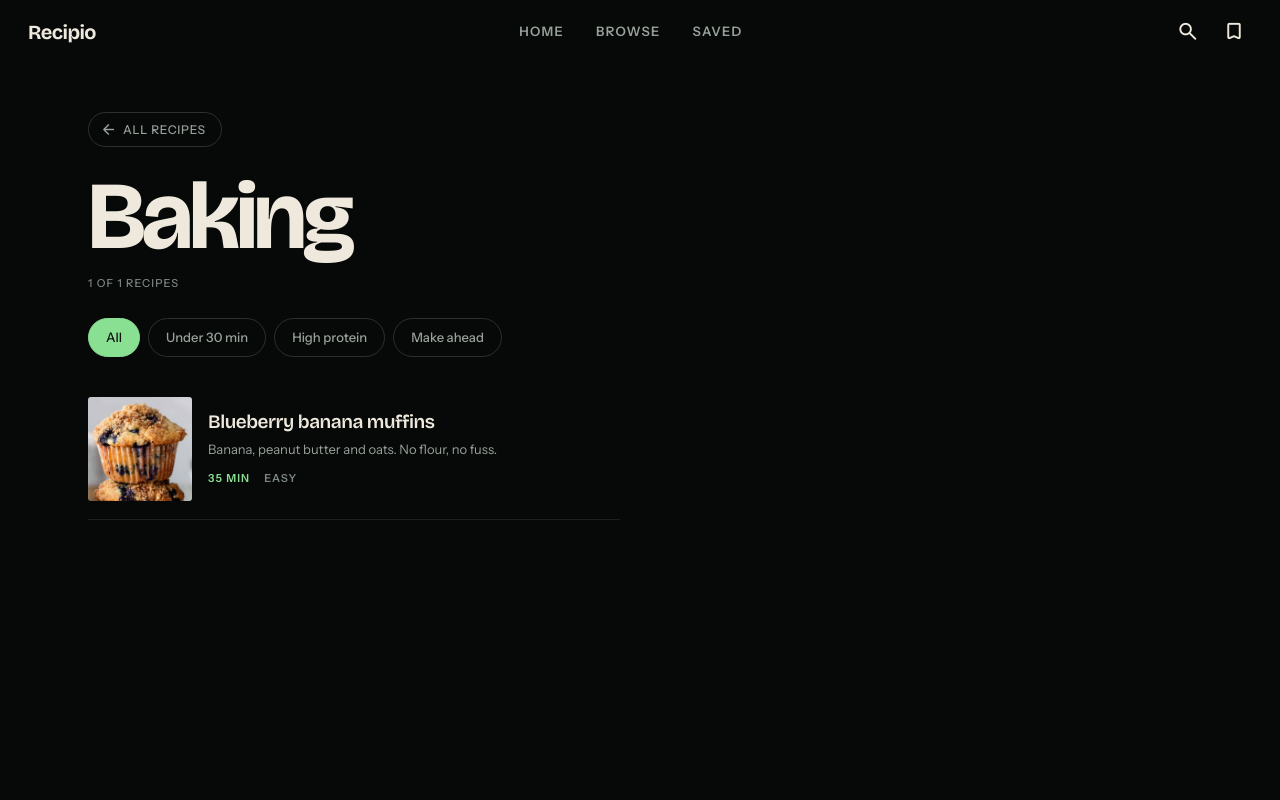
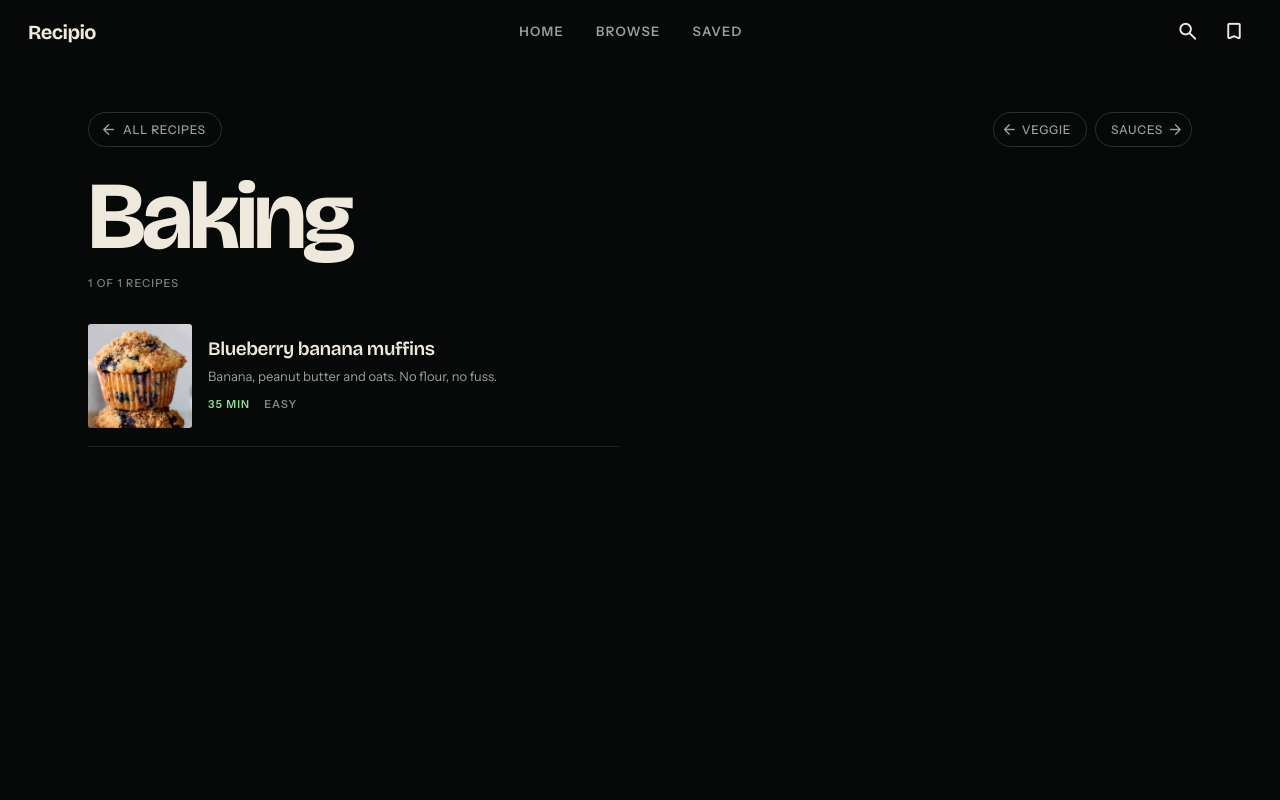
Before and after one commit to ngagua/Recipio, an Angular app: page /category/baking in a window 1280 px wide. Shown: the top 800 px of the page. Built offline with nearby package versions, Linux system fonts and the light colour scheme.

Commit message:
feat: add support for additional spices and neighboring category navigation

```diff
--- a/src/app/core/ingredient-icon.ts
+++ b/src/app/core/ingredient-icon.ts
@@ -80,6 +80,7 @@ const ICONS: [string, ...string[]][] = [
     'mozzarella',
     'parmesan',
     'parmigiano',
+    'pecorino',
     'cheddar',
     'ricotta',
   ],
@@ -98,7 +99,18 @@ const ICONS: [string, ...string[]][] = [
   ['🥜', 'peanut'],
   ['icons/nut.svg', 'walnut', 'pecan', 'almond', 'cashew', 'hazelnut', 'pistachio', 'nuts'],
   ['icons/seeds.svg', 'chia', 'seeds'],
-  ['icons/spice.svg', 'curry', 'garam masala', 'cumin', 'nutmeg', 'turmeric', 'suneli', 'spice'],
+  [
+    'icons/spice.svg',
+    'curry',
+    'garam masala',
+    'cumin',
+    'nutmeg',
+    'turmeric',
+    'suneli',
+    'spice',
+    "za'atar",
+    'zaatar',
+  ],
   ['icons/cinnamon.svg', 'cinnamon'],
   ['icons/mustard.svg', 'mustard'],
   ['🧂', 'salt'],
@@ -127,6 +139,6 @@ function find(text: string): string | undefined {
 
 /** Icon for an ingredient, guessed from its name. The part before the first comma, bracket or "and" decides ("salt and pepper" is salt). */
 export function ingredientIcon(name: string): string {
-  const text = name.toLowerCase();
+  const text = name.toLowerCase().replace(/[‘’]/g, "'");
   return find(text.split(/[,(:]| and /)[0]) ?? find(text) ?? FALLBACK_ICON;
 }
--- a/src/app/pages/category/category.html
+++ b/src/app/pages/category/category.html
@@ -1,10 +1,36 @@
 <div class="wrap pt-[76px] md:pt-28">
+  <div class="mb-[26px] flex items-center justify-between gap-3">
     <a
       routerLink="/recipes"
-    class="mb-[26px] inline-flex items-center gap-1.5 rounded-full border border-line-2 py-2 pr-[15px] pl-[11px] text-xs font-medium tracking-[0.06em] text-muted uppercase transition-colors hover:border-acid hover:text-bone"
+      class="inline-flex items-center gap-1.5 rounded-full border border-line-2 py-2 pr-[15px] pl-[11px] text-xs font-medium tracking-[0.06em] text-muted uppercase transition-colors hover:border-acid hover:text-bone"
     >
       <span class="ms text-[17px]" aria-hidden="true">arrow_back</span>All recipes
     </a>
+    @if (previous(); as p) {
+      <nav class="flex gap-2" aria-label="Other categories">
+        <a
+          [routerLink]="['/category', p.slug]"
+          rel="prev"
+          [attr.aria-label]="'Previous category: ' + p.name"
+          class="inline-flex items-center gap-1 rounded-full border border-line-2 py-2 pr-2 pl-[7px] text-xs font-medium tracking-[0.06em] text-muted uppercase transition-colors hover:border-acid hover:text-bone md:pr-[15px]"
+        >
+          <span class="ms text-[17px]" aria-hidden="true">arrow_back</span>
+          <span class="hidden md:inline">{{ p.name }}</span>
+        </a>
+        @if (next(); as n) {
+          <a
+            [routerLink]="['/category', n.slug]"
+            rel="next"
+            [attr.aria-label]="'Next category: ' + n.name"
+            class="inline-flex items-center gap-1 rounded-full border border-line-2 py-2 pr-[7px] pl-2 text-xs font-medium tracking-[0.06em] text-muted uppercase transition-colors hover:border-acid hover:text-bone md:pl-[15px]"
+          >
+            <span class="hidden md:inline">{{ n.name }}</span>
+            <span class="ms text-[17px]" aria-hidden="true">arrow_forward</span>
+          </a>
+        }
+      </nav>
+    }
+  </div>
   @if (category(); as c) {
     <h1
       class="font-display text-[50px] leading-[0.92] font-bold tracking-[-0.04em] text-bone md:text-[96px]"
@@ -27,6 +53,7 @@
 </div>
 
 @if (category()) {
+  @if (filters().length > 1) {
     <div
       class="rail flex gap-2 overflow-x-auto px-[22px] pt-[26px] pb-2 md:mx-auto md:max-w-6xl md:flex-wrap md:px-6"
       role="group"
@@ -48,6 +75,7 @@
         </button>
       }
     </div>
+  }
 
   <div class="wrap pt-3.5 pb-16 md:grid md:grid-cols-2 md:gap-x-10 md:pb-24">
     @for (r of filtered(); track r.slug; let i = $index) {
--- a/src/app/pages/category/category.ts
+++ b/src/app/pages/category/category.ts
@@ -15,20 +15,31 @@ export class CategoryPage {
   private readonly recipes = inject(RecipeService);
   protected readonly category = computed(() => this.recipes.category(this.slug()));
   protected readonly all = computed(() => this.recipes.byCategory(this.slug()));
-  /** "All", a time cut, then every tag used by a recipe in this category. Resets when the category changes. */
-  protected readonly filters = computed(() => [
-    'All',
-    'Under 30 min',
-    ...new Set(this.all().flatMap((r) => r.tags)),
-  ]);
+  /** Neighbouring non-empty categories in menu order, wrapping at the ends, so a reader can walk through the meals without going back. */
+  protected readonly previous = computed(() => this.neighbour(-1));
+  protected readonly next = computed(() => this.neighbour(1));
+  /** "All", a time cut, then the tags in this category; a chip earns its place by matching at least three recipes. */
+  protected readonly filters = computed(() => {
+    const tags = new Set(this.all().flatMap((r) => r.tags));
+    return ['All', 'Under 30 min', ...tags].filter(
+      (f) => f === 'All' || this.matching(f).length >= 3,
+    );
+  });
   protected readonly filter = linkedSignal<string, string>({
     source: this.slug,
     computation: () => 'All',
   });
-  protected readonly filtered = computed(() => {
-    const f = this.filter();
+  protected readonly filtered = computed(() => this.matching(this.filter()));
+
+  private matching(f: string) {
     if (f === 'All') return this.all();
     if (f === 'Under 30 min') return this.all().filter((r) => r.time <= 30);
     return this.all().filter((r) => r.tags.includes(f));
-  });
+  }
+
+  private neighbour(step: number) {
+    const list = this.recipes.categories.filter((c) => c.count > 0);
+    const i = list.findIndex((c) => c.slug === this.slug());
+    return i < 0 ? undefined : list[(i + step + list.length) % list.length];
+  }
 }
```
Also changed, not shown: public/recipes/hummus.jpg (added), public/recipes/ultimate-carbonara.jpg (added), src/data/recipes.json. Lines whose indentation alone changed are shown as unchanged.
